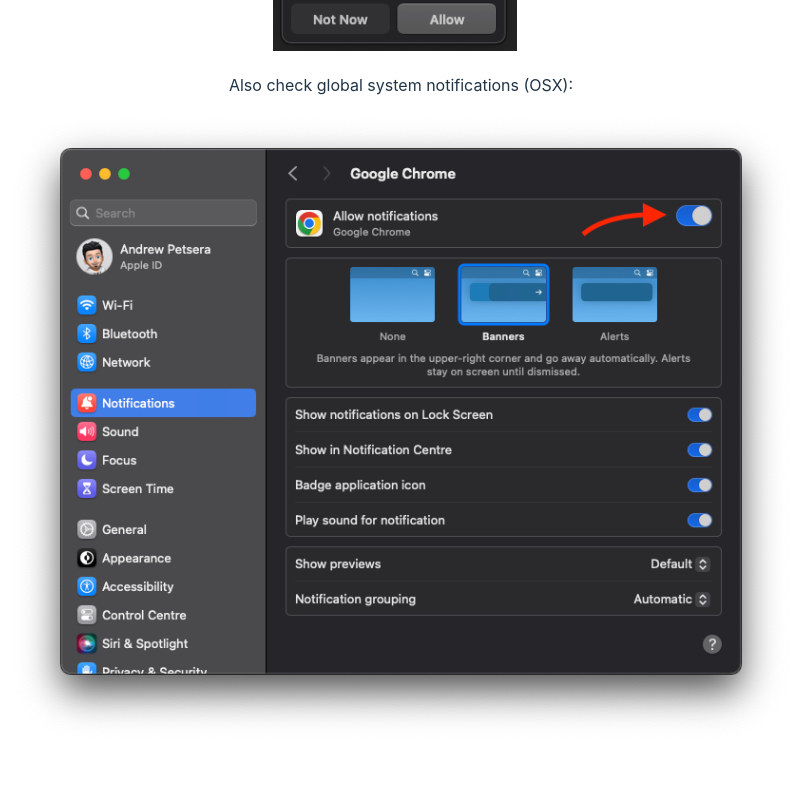
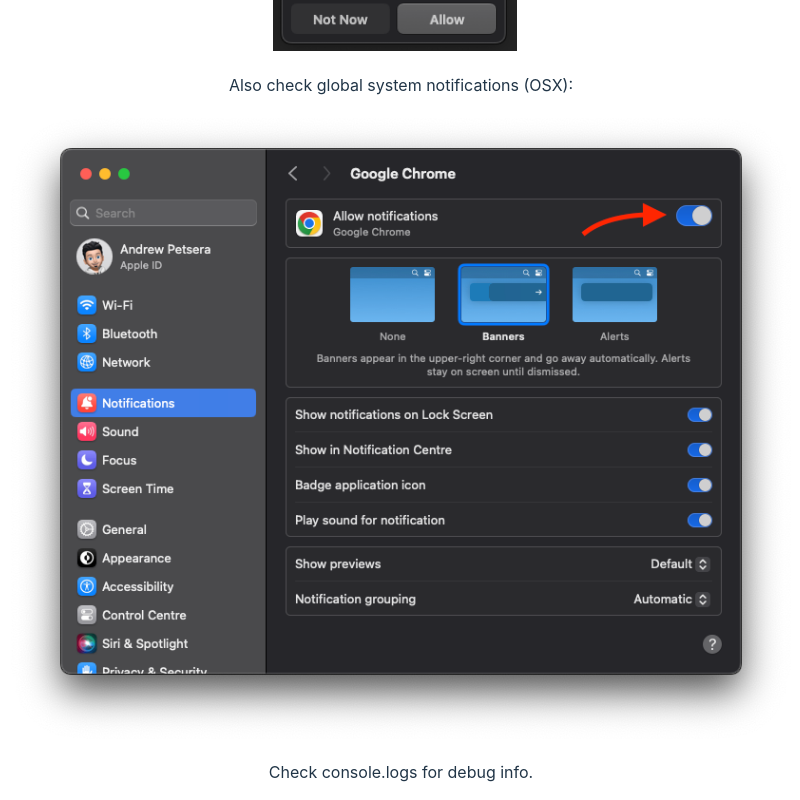
Before and after one commit to floatrx/push-notifications-test, a React (Vite) app: page / in a window 1280 px wide. Shown: the part 321-1121 px from the top of the page, without its empty margins (239-1039 px from the left). Before the commit the page ends 1065 px from the top, so only its background shows below. Built offline with nearby package versions, Linux system fonts and the light colour scheme.

Commit message:
update app

```diff
--- a/src/App.tsx
+++ b/src/App.tsx
@@ -35,7 +35,7 @@
     setTimeout(function () {
       notification.close();
     }, 2000);
-  });
+  }).then(console.log);
 };
 
 function App() {
@@ -54,6 +54,10 @@
         OneSignal.Debug.setLogLevel('trace');
         OneSignal.login("rodrigo");
         OneSignal.User.addAlias("myAlias", "1");
+
+        OneSignal.Notifications.requestPermission().then((status) => {
+          console.log('Notification permission status:', status);
+        });
       });
     } catch (e) {
       console.log(e);
@@ -79,6 +83,9 @@
         Also check global system notifications (OSX):
       </p>
       <img src="/notifications.png" alt="osx notifications"/>
+      <p>
+        Check console.logs for debug info.
+      </p>
     </main>
   );
 }
```
